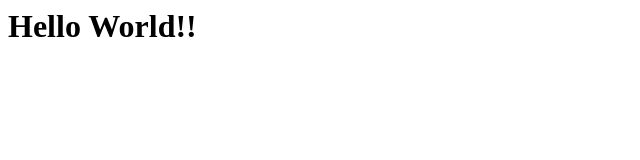
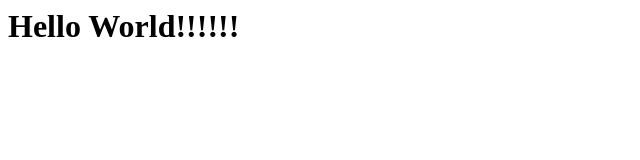
Before and after one commit to Sonsehwan45/ga-2025-10-22-1, a plain HTML site: page index.html in a window 1280 px wide. Shown: the full height of the page, 0-640 px from the left. Drawn offline with Linux system fonts and the light colour scheme.

Commit message:
Update index.html

```diff
--- a/index.html
+++ b/index.html
@@ -1 +1 @@
-<h1>Hello World!!</h1>
+<h1>Hello World!!!!!!</h1>
```
